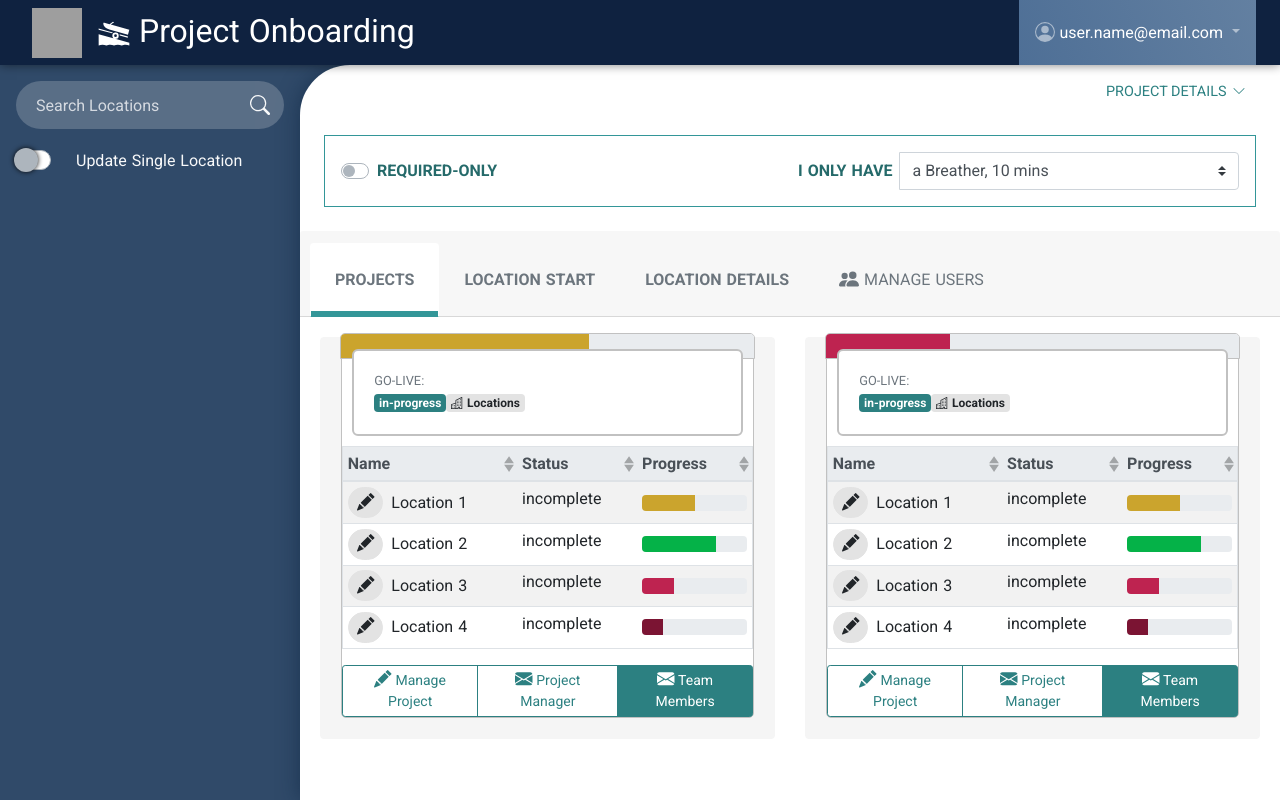
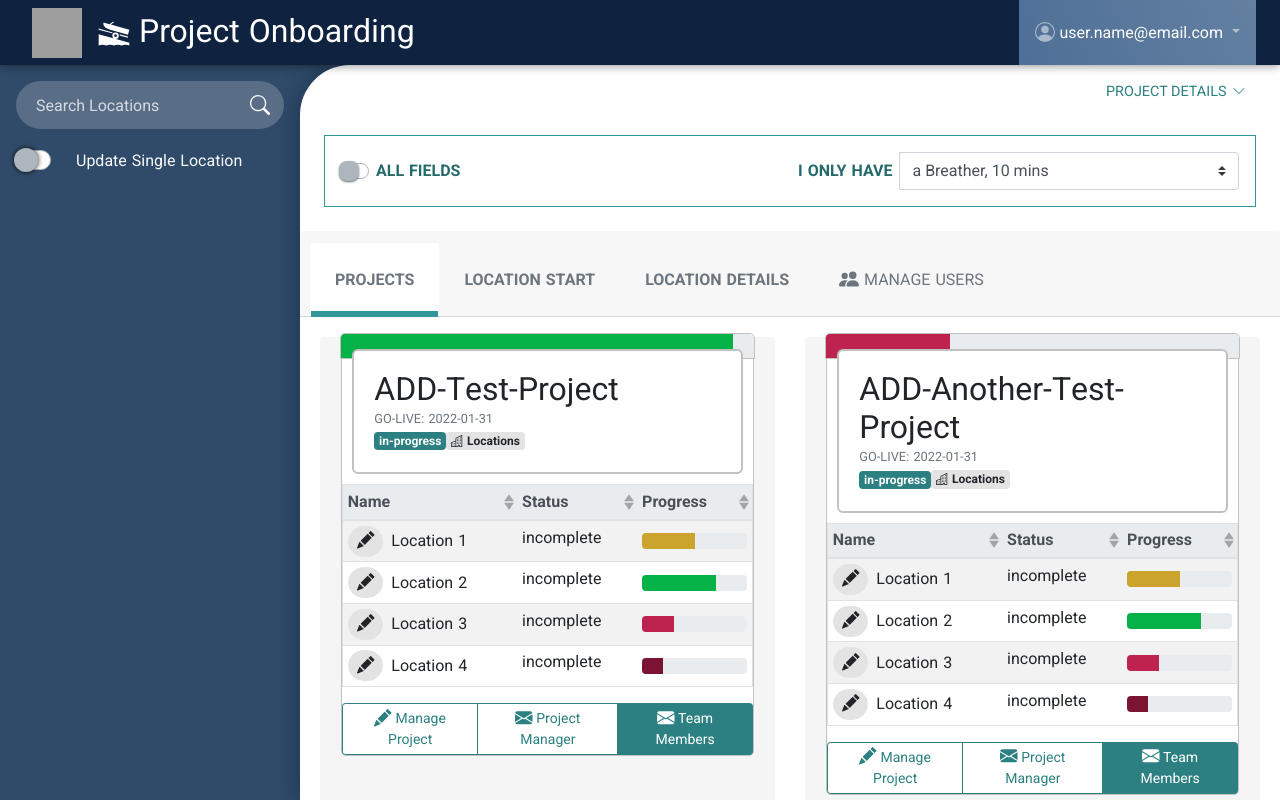
Before and after one commit to pcktbot/client-onboarder, a Nuxt app: page / in a window 1280 px wide. Built offline with nearby package versions, Linux system fonts and the light colour scheme; no server answers; grey boxes are pictures that could not be loaded.

Commit message:
additional inputs added to editor

```diff
--- a/components/global-inputs.vue
+++ b/components/global-inputs.vue
@@ -1,9 +1,17 @@
 <template>
   <div class="border border-secondary-30 m-4 p-3 d-flex justify-content-between align-items-center">
-    <b-form-checkbox switch class="font-weight-bold text-secondary-60 text-uppercase">
-      Required-Only
-    </b-form-checkbox>
-    <b-input-group class="w-50">
+    <b-input-group>
+      <b-form-checkbox
+        :checked="showRequiredOnly"
+        switch
+        class="global-checkbox font-weight-bold text-secondary-60 text-uppercase"
+        @change="toggleRequiredOnly"
+      />
+      <b-input-group-append class="text-uppercase text-secondary-60 font-weight-bold">
+        {{ showRequiredOnly ? 'Required-Only' : 'All Fields' }}
+      </b-input-group-append>
+    </b-input-group>
+    <b-input-group>
       <b-input-group-prepend class="d-flex align-items-center px-2 text-uppercase font-weight-bold text-secondary-60">
         I only have
       </b-input-group-prepend>
@@ -14,10 +22,33 @@
 
 <script>
 export default {
-
+  props: {
+    showRequiredOnly: Boolean
+  },
+  methods: {
+    toggleRequiredOnly (val) {
+      this.showRequiredOnly = !this.showRequiredOnly
+      this.$emit('toggle-required-only', val)
+    }
+  }
 }
 </script>
 
-<style>
-
+<style lang="scss">
+.global-checkbox {
+  & .custom-control-input:checked ~ .custom-control-label::before {
+    border-color: #256a6a;
+    background-color: #256a6a;
+  }
+  & .custom-control-label::after {
+    top: calc(0.25rem - 2px);
+    left: calc(-2.25rem - 2px);
+    width: calc(1rem + 4px);
+    height: calc(1rem + 4px);
+    box-shadow: 0 1px 2px rgba(10, 10, 10, 0.6);
+  }
+  & .custom-control-input:checked ~ .custom-control-label::after {
+    background-color: #e2eeef !important;
+  }
+}
 </style>
--- a/components/location-list.vue
+++ b/components/location-list.vue
@@ -33,9 +33,9 @@
           <h4 class="mb-0 text-light">
             {{ item.properties.name }}
           </h4>
-          <b-progress :max="100">
+          <!-- <b-progress :max="100">
             <b-progress-bar :value="60" variant="primary-70" />
-          </b-progress>
+          </b-progress> -->
           <p class="mb-0 text-gray-30">
             {{ item.status }}
           </p>
--- a/components/welcome-start.vue
+++ b/components/welcome-start.vue
@@ -20,11 +20,11 @@ export default {
       projects: [
         {
           id: 'test-project',
-          name: 'ADD-Test-Project',
+          projectName: 'ADD-Test-Project',
           status: 'in-progress',
           contractDate: '2021-02-01',
-          estGoLiveDate: '2022-01-31',
-          progress: 60,
+          estGoLive: '2022-01-31',
+          progress: 95,
           locations: [
             { id: 'loc-1', name: 'Location 1', status: 'incomplete', progress: 50 },
             { id: 'loc-2', name: 'Location 2', status: 'incomplete', progress: 70 },
@@ -34,10 +34,10 @@ export default {
         },
         {
           id: 'test-project',
-          name: 'ADD-Another-Test-Project',
+          projectName: 'ADD-Another-Test-Project',
           status: 'in-progress',
           contractDate: '2021-02-01',
-          estGoLiveDate: '2022-01-31',
+          estGoLive: '2022-01-31',
           progress: 30,
           locations: [
             { id: 'loc-1', name: 'Location 1', status: 'incomplete', progress: 50 },
```
